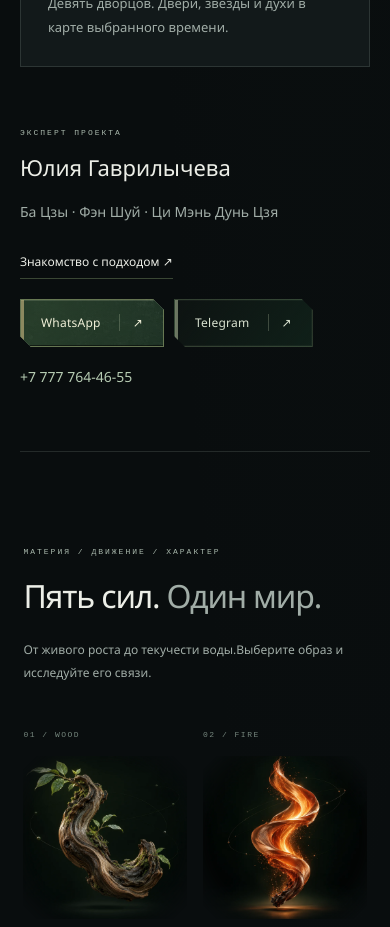
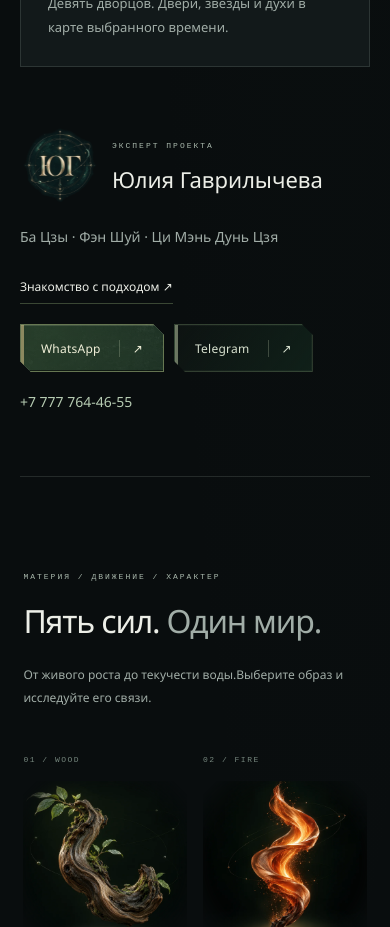
Before and after one commit to MG-Trener/Astrowed, a Next.js app: page / in a window 390 px wide. Shown: the part 2380-3307 px from the top of the page. Built offline with nearby package versions, Linux system fonts and the light colour scheme.

Commit message:
feat: add Julia cosmic monogram identity

```diff
--- a/src/components/expansion-pages.tsx
+++ b/src/components/expansion-pages.tsx
@@ -3,6 +3,7 @@ import { ContactLinks } from "./contact-links";
 import Image from "next/image";
 import fengArtwork from "@/assets/generated/feng-shui.webp";
 import qimenArtwork from "@/assets/generated/qimen.webp";
+import juliaLogo from "@/assets/generated/julia-cosmic-logo.webp";
 import { observatoryArtwork, elementArtwork } from "@/assets/artwork";
 import { elements } from "@/domain/bazi/catalog";
 import { BaguaNavigator, GuaCalculator } from "./bagua-view";
@@ -72,9 +73,17 @@ export function PlatformDirections() {
         ))}
       </div>
       <div className="expert-strip">
-        <div>
-          <span className="eyebrow">ЭКСПЕРТ ПРОЕКТА</span>
-          <h3>Юлия Гаврилычева</h3>
+        <div className="expert-identity">
+          <Image
+            src={juliaLogo}
+            alt="Логотип ЮГ — Юлия Гаврилычева"
+            width={100}
+            height={100}
+          />
+          <div>
+            <span className="eyebrow">ЭКСПЕРТ ПРОЕКТА</span>
+            <h3>Юлия Гаврилычева</h3>
+          </div>
         </div>
         <p>Ба Цзы · Фэн Шуй · Ци Мэнь Дунь Цзя</p>
         <Link href="/about-julia" className="text-button">
@@ -456,9 +465,13 @@ export function AboutJuliaPage() {
   return (
     <div className="page-wrap expansion-page">
       <section className="expert-hero">
-        <div className="expert-monogram" aria-hidden="true">
-          <span>ЮГ</span>
-          <small>ЧЕЛОВЕК · ПРОСТРАНСТВО · ВРЕМЯ</small>
+        <div className="expert-logo">
+          <Image
+            src={juliaLogo}
+            alt="Космический логотип Юлии Гаврилычевой: золотая монограмма ЮГ в нефритовой вселенной с тонкими орбитами"
+            priority
+            sizes="(max-width: 800px) 85vw, 40vw"
+          />
         </div>
         <div>
           <div className="eyebrow">ЭКСПЕРТ ПРОЕКТА ASTROWED</div>
--- a/src/styles/expansion.css
+++ b/src/styles/expansion.css
@@ -275,6 +275,38 @@
   background: radial-gradient(circle, #1c382e66, transparent 70%);
   outline: 1px solid #758c671c;
   outline-offset: -25px;
+}
+.expert-logo {
+  width: 100%;
+  isolation: isolate;
+}
+.expert-logo img {
+  display: block;
+  width: 100%;
+  height: auto;
+  mix-blend-mode: screen;
+}
+.expert-identity {
+  display: flex;
+  align-items: center;
+  gap: 20px;
+}
+.expert-identity img {
+  flex-shrink: 0;
+  mix-blend-mode: screen;
+}
+@media (max-width: 800px) {
+  .expert-logo {
+    max-width: 380px;
+    margin: auto;
+  }
+  .expert-identity {
+    gap: 12px;
+  }
+  .expert-identity img {
+    width: 80px;
+    height: 80px;
+  }
 }
 .expert-monogram > span {
   font-family: Georgia, serif;
```
Also changed, not shown: src/assets/generated/julia-cosmic-logo.webp (added), 9 other files (tests, documents, lock files or other folders).
